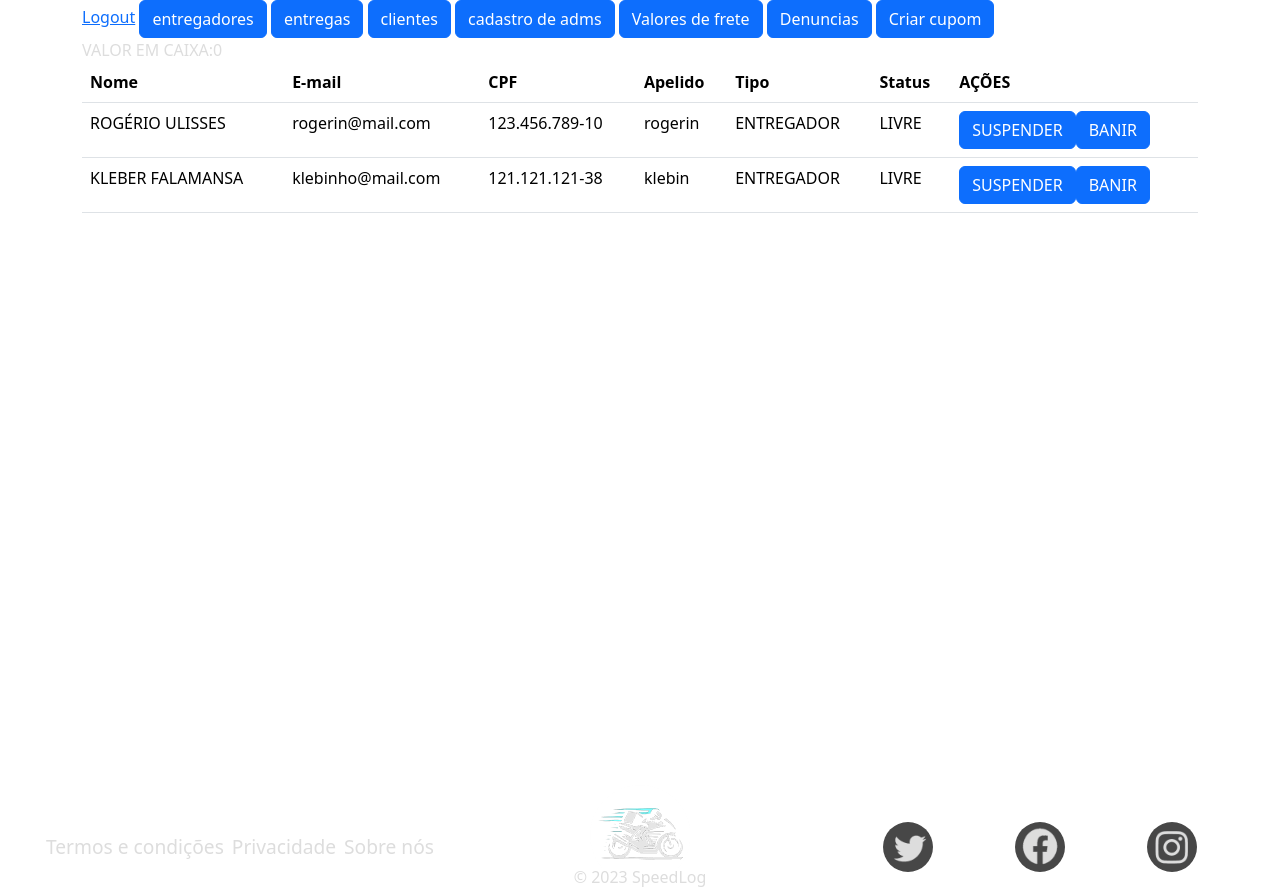
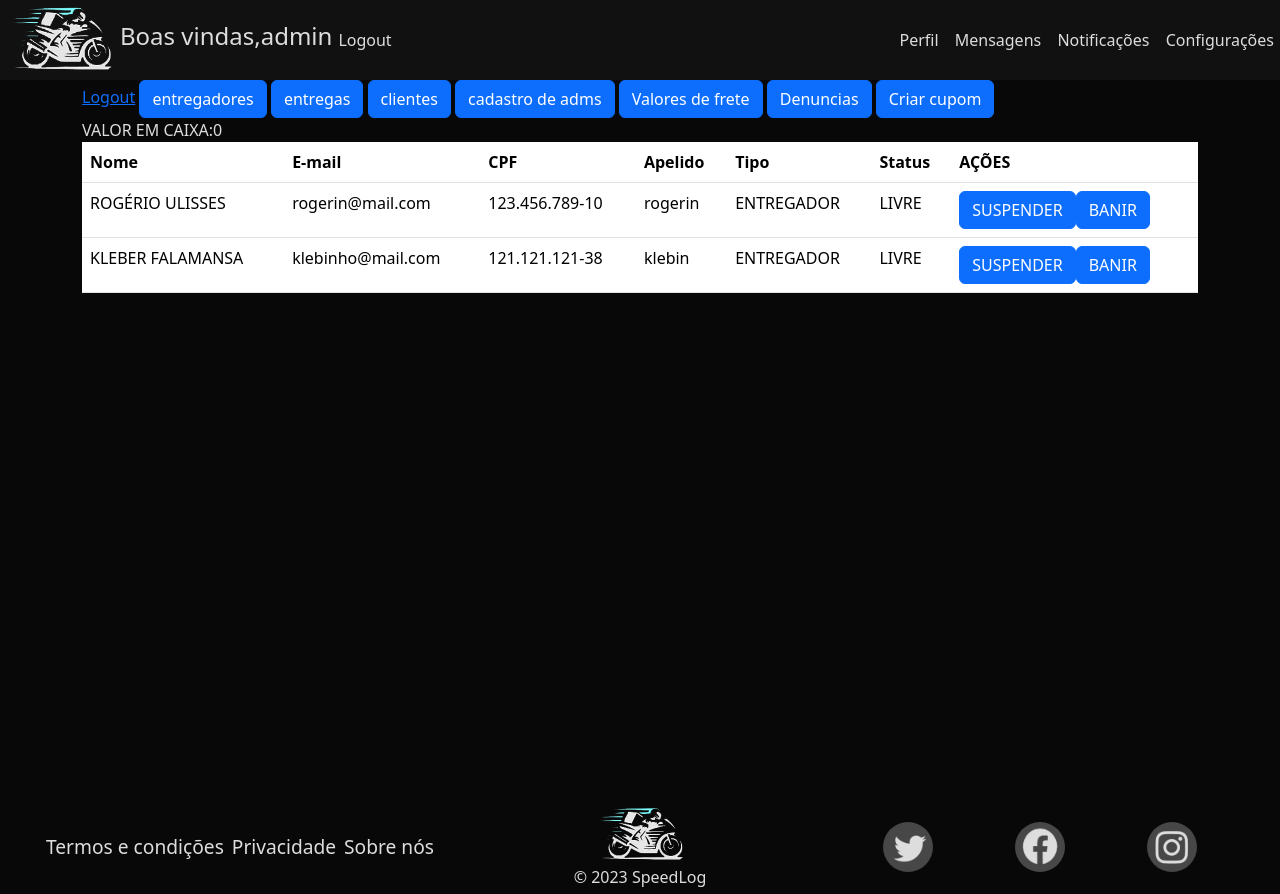
Before and after one commit to ViniciusMachadoV/speedLog, a CodeIgniter app: page /speedlog/index.php/admin in a window 1280 px wide. Run offline with CodeIgniter, Linux system fonts and the light colour scheme; a user stored in the database is signed in; data comes from the database, SQL or seed files in the repository; some web fonts are replaced.

Commit message:
header change

```diff
--- a/application/models/Model_Connect.php
+++ b/application/models/Model_Connect.php
@@ -6,6 +6,7 @@
         $userType = $query->row_array();
         if($query->num_rows() > 0){
             $this->session->set_userdata('usuario',$userLogin);
+            $this->session->set_userdata('apelido',$userType['usuario_apelido']);
             $this->session->set_userdata('idUser',$userType['usuario_id']);
             $this->session->set_userdata('tipo',$userType['usuario_tipo']);
             $this->session->set_userdata('id',$userType['usuario_id']);
--- a/application/models/Model_Deliveryman.php
+++ b/application/models/Model_Deliveryman.php
@@ -24,6 +24,7 @@
     // LISTAR PEDIDOS FINALIZADOS:
     public function viewFinishedOrders()
     {
+        $this->db->where('entrega_clienteID',$_SESSION['id']);
         $this->db->where('entrega_status','FINALIZADO');
         $query = $this->db->get('entregas');
         return $query->result();
--- a/application/views/template/header.php
+++ b/application/views/template/header.php
@@ -30,12 +30,6 @@
 </head>
 <body>
 <!-- CABEÇALHO // HEADER -->
-<?php if($this->session->userdata('tipo') == 'ADMIN'){ echo
-'admin';}?>
-<?php if($this->session->userdata('tipo') == 'CLIENTE'){ echo
-'cliente';}?>
-<?php if($this->session->userdata('tipo') == 'ENTREGADOR'){ echo
-'ent';}?>
 <?php if($this->session->userdata('tipo') == ''){ echo
 	'<header class="homeHeader flex-row"><img src="'.base_url("assets/img/title.png").'" alt="Logo SpeedLog">
 	<!-- <div class="language">
@@ -143,4 +137,31 @@
 		</div>
 	</div>
 	</header>';
-}?>
+}
+else { echo '<header class="userHeader flex-row">
+	<div class="welcome flex-row">
+		<img src="'. base_url("assets/img/logo.png") .'" alt="Logo SpeedLog">
+		<h4>Boas vindas,'. $_SESSION["apelido"] .'</h4>
+    	<button class="btnHeader btnLogout">Logout</button>
+	</div>
+	<div class="userNavbar">
+		<button class="btnHeader btnProfile">Perfil</button>
+		<button class="btnHeader btnMessages">Mensagens</button>
+		<button class="btnHeader btnNotifications">Notificações</button>
+		<button class="btnHeader btnSettings">Configurações</button>
+	</div>
+	<!-- <div class="language">
+		<div class="btnChangeLanguage">
+			<span>Português</span>
+			<li>pt-br</li>
+			<li>en</li>
+		</div>
+	</div> -->
+</header>';
+if($this->session->userdata('tipo') == 'ADMIN'){ echo
+'';}
+if($this->session->userdata('tipo') == 'CLIENTE'){ echo
+'';}
+if($this->session->userdata('tipo') == 'ENTREGADOR'){ echo
+'';}
+};
--- a/assets/css/style.css
+++ b/assets/css/style.css
@@ -4,14 +4,14 @@ font-family: 'Racing Sans One', cursive;
 font-family: 'Righteous', cursive; */
 body{
     /* background: #cebe32; */
-    /* background: #121212; */
+    background: #080808;
     width: 100%;
     margin: 0;
     position: relative;
     min-height: 100vh;
     color: #DDDDDD;
 }
-label{
+label,table,tr,td,th,thead,tbody{
     color: #DDDDDD;
 }
 input{
@@ -227,7 +227,8 @@ footer{
     width: 100%;
     height: 0px;
     padding: 0px 40px;
-    background: rgba(0, 0, 0, 0.356);
+    /* background: rgba(0, 0, 0, 0.356); */
+    background: orange;
 }
 .links,.brand,.socialMedia{
     min-width: 200px;
@@ -274,6 +275,27 @@ footer{
 /* COMUM À TODOS OS USUÁRIOS / COMMON TO ALL USERS: */
 .userHeader{
     background: beige;
+    background: rgba(18, 18, 18, .9);
+    height: 80px;
+    width: 100%;
+    justify-content: space-between;
+    align-items: center;
+}
+.welcome{
+    align-items: center;
+}
+.welcome>img{
+    width: 120px;
+}
+.btnHeader{
+    cursor: pointer;
+    background: none;
+    border: none;
+    color: #DDDDDD;
+    transition: .5s;
+}
+.btnHeader:hover{
+    color: #9e9e9e;
 }
 /* ADMINISTRADORES / ADMIN: */
 .inputVariables{
@@ -283,10 +305,12 @@ footer{
 
 /* ENTREGADORES / DELIVERYMAN: */
 .profileDeliveryman{
-    height: 500px;
-    width: 200px;
-    background: beige;
+    /* height: 500px; */
+    /* width: 200px; */
+    background: #3a3a3a88;
     position: relative;
+    border-radius: 10px;
+    margin: 10px;
 }
 .profilePhotoStatus{
     margin-top: 20px;
```
Also changed, not shown: application/models/Model_Client.php (+8 -22 lines), application/views/pages/view_client.php (+3 -12 lines), application/views/pages/view_deliveryman.php (+8 -5 lines), assets/icons/home-colored.png (added), assets/icons/logout-colored.png (added), assets/icons/moneysign-colored.png (added), assets/icons/trash-colored.png (added), assets/icons/user-colored.png (added).
